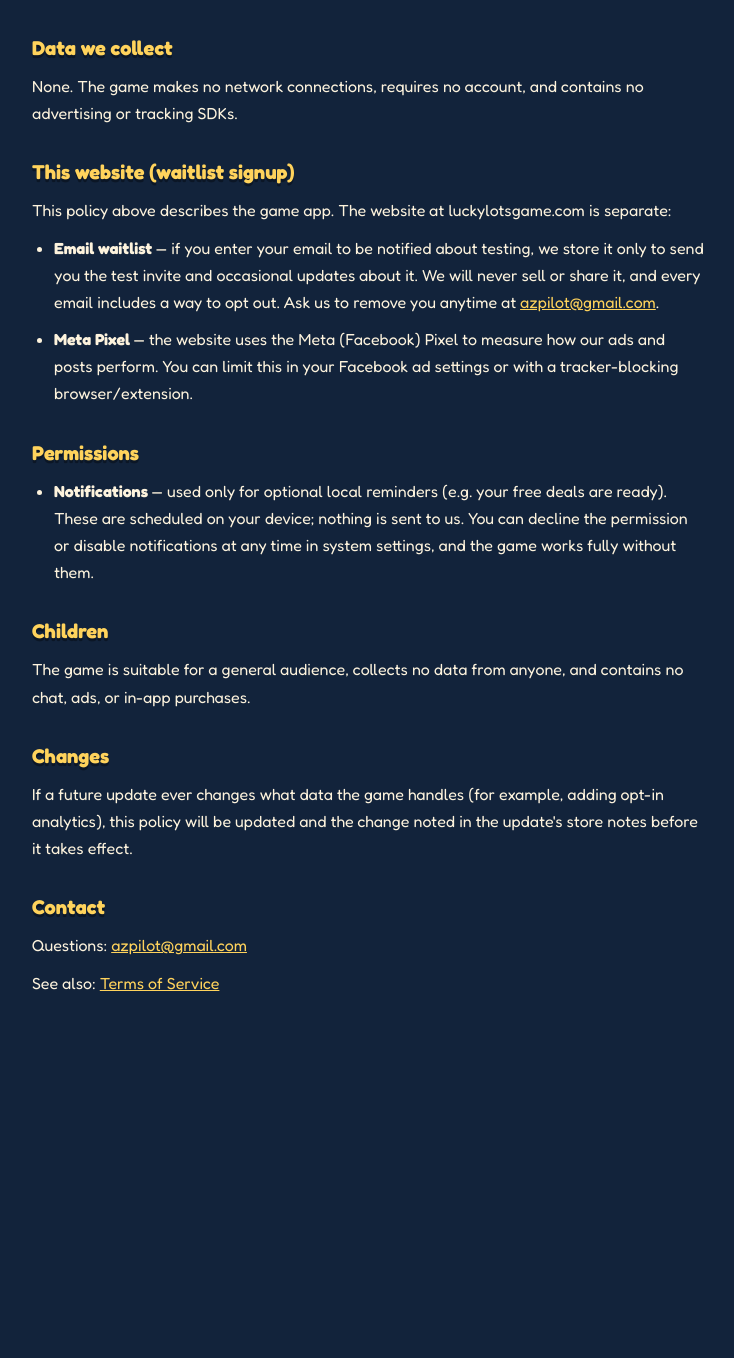
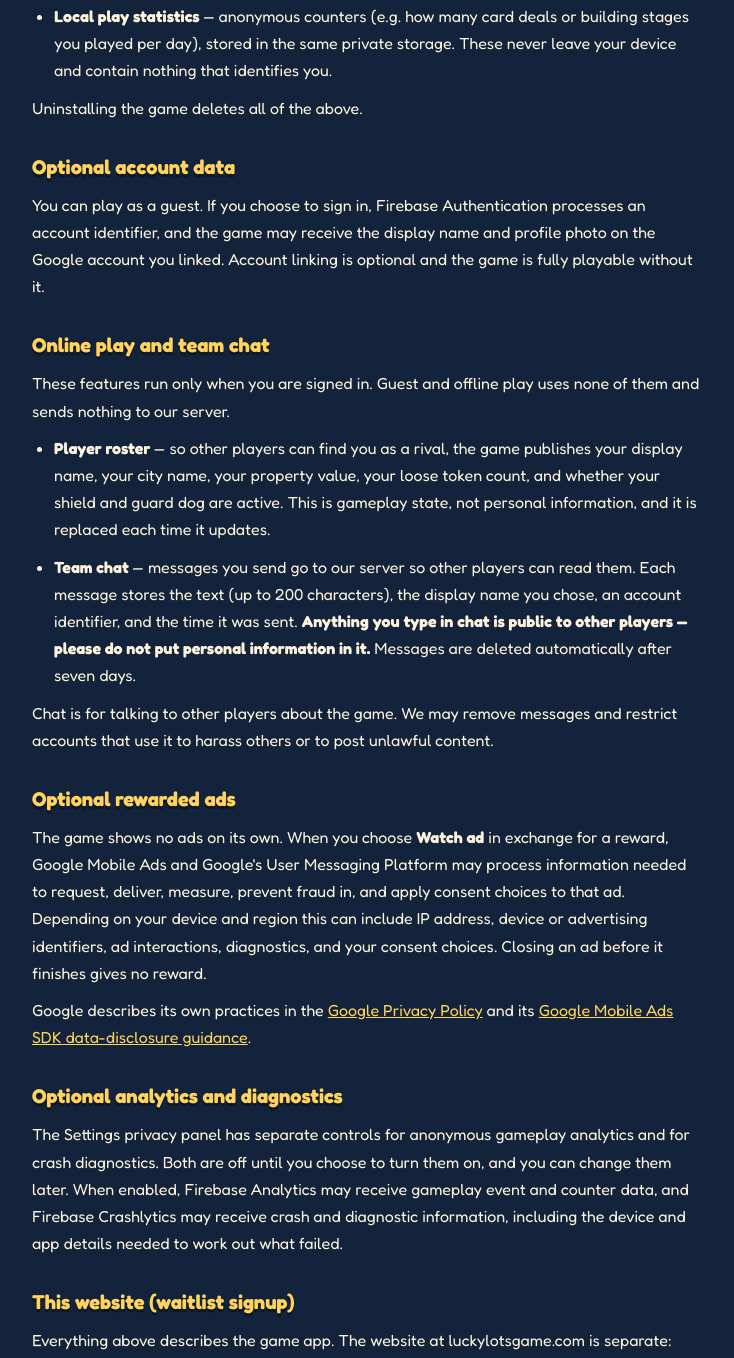
Before and after one commit to azpilot2211/lucklotsgame, a plain HTML site: page privacy.html in a window 1280 px wide. Shown: the part 625-1983 px from the top of the page, without its empty margins (272-1006 px from the left). Before the commit the page ends 1712 px from the top, so only its background shows below. Drawn offline with Linux system fonts and the light colour scheme.

Commit message:
edited Privacy Policy

```diff
--- a/privacy.html
+++ b/privacy.html
@@ -14,15 +14,19 @@
 <article class="legal">
 <a class="home-link" href="index.html">&larr; luckylotsgame.com</a>
 <h1>Lucky Lots: Card City — Privacy Policy</h1>
-<p><em>Last updated: July 26, 2026</em></p>
+<p><em>Last updated: August 1, 2026</em></p>
 
 <p>Lucky Lots: Card City ("the game") is developed and published by Michael
 Driggs ("we", "us"). This policy describes what information the game
 handles.</p>
 
 <h2>The short version</h2>
-<p>The game collects no personal information and sends no data off your
-device. There are no accounts, no ads, and no third-party analytics.</p>
+<p>You can play without an account. Signing in is optional, and so is every
+ad — you only ever see one by choosing to watch it for a reward. Gameplay
+analytics and crash diagnostics are switched off unless you turn them on.</p>
+<p>If you sign in, the game has online features: a shared player roster and a
+team chat room. Anything you type in chat is sent to our server and shown to
+other players. Guest and signed-out play sends nothing off your device.</p>
 
 <h2>Data the game stores on your device</h2>
 <ul>
@@ -35,12 +39,55 @@ you.</li>
 </ul>
 <p>Uninstalling the game deletes all of the above.</p>
 
-<h2>Data we collect</h2>
-<p>None. The game makes no network connections, requires no account, and
-contains no advertising or tracking SDKs.</p>
+<h2>Optional account data</h2>
+<p>You can play as a guest. If you choose to sign in, Firebase Authentication
+processes an account identifier, and the game may receive the display name and
+profile photo on the Google account you linked. Account linking is optional and
+the game is fully playable without it.</p>
+
+<h2>Online play and team chat</h2>
+<p>These features run only when you are signed in. Guest and offline play uses
+none of them and sends nothing to our server.</p>
+<ul>
+<li><strong>Player roster</strong> — so other players can find you as a rival,
+the game publishes your display name, your city name, your property value, your
+loose token count, and whether your shield and guard dog are active. This is
+gameplay state, not personal information, and it is replaced each time it
+updates.</li>
+<li><strong>Team chat</strong> — messages you send go to our server so other
+players can read them. Each message stores the text (up to 200 characters), the
+display name you chose, an account identifier, and the time it was sent.
+<strong>Anything you type in chat is public to other players — please do not put
+personal information in it.</strong> Messages are deleted automatically after
+seven days.</li>
+</ul>
+<p>Chat is for talking to other players about the game. We may remove messages
+and restrict accounts that use it to harass others or to post unlawful
+content.</p>
+
+<h2>Optional rewarded ads</h2>
+<p>The game shows no ads on its own. When you choose <strong>Watch ad</strong>
+in exchange for a reward, Google Mobile Ads and Google's User Messaging Platform
+may process information needed to request, deliver, measure, prevent fraud in,
+and apply consent choices to that ad. Depending on your device and region this
+can include IP address, device or advertising identifiers, ad interactions,
+diagnostics, and your consent choices. Closing an ad before it finishes gives no
+reward.</p>
+<p>Google describes its own practices in the
+<a href="https://policies.google.com/privacy">Google Privacy Policy</a> and its
+<a href="https://developers.google.com/admob/android/privacy/play-data-disclosure">Google
+Mobile Ads SDK data-disclosure guidance</a>.</p>
+
+<h2>Optional analytics and diagnostics</h2>
+<p>The Settings privacy panel has separate controls for anonymous gameplay
+analytics and for crash diagnostics. Both are off until you choose to turn them
+on, and you can change them later. When enabled, Firebase Analytics may receive
+gameplay event and counter data, and Firebase Crashlytics may receive crash and
+diagnostic information, including the device and app details needed to work out
+what failed.</p>
 
 <h2>This website (waitlist signup)</h2>
-<p>This policy above describes the game app. The website at luckylotsgame.com is
+<p>Everything above describes the game app. The website at luckylotsgame.com is
 separate:</p>
 <ul>
 <li><strong>Email waitlist</strong> — if you enter your email to be notified
@@ -62,13 +109,24 @@ time in system settings, and the game works fully without them.</li>
 </ul>
 
 <h2>Children</h2>
-<p>The game is suitable for a general audience, collects no data from anyone,
-and contains no chat, ads, or in-app purchases.</p>
+<p>The game is intended for a general audience and is not directed to children.
+It contains no real-money wagering. It does contain a team chat room where
+players type free text to each other, which is why it is not directed to
+children. Rewarded ads are optional and use a maximum ad-content rating of
+PG.</p>
+
+<h2>Data deletion</h2>
+<p>Uninstalling the game removes everything stored on your device.</p>
+<p>To delete the data held on our server — your roster profile and your chat
+messages — email <a href="mailto:azpilot@gmail.com">azpilot@gmail.com</a> from
+the address linked to your account, or include the Account ID shown in the
+game's Settings screen. We delete it within 30 days. Chat messages are also
+deleted automatically after seven days whether or not you ask.</p>
 
 <h2>Changes</h2>
-<p>If a future update ever changes what data the game handles (for example,
-adding opt-in analytics), this policy will be updated and the change noted in
-the update's store notes before it takes effect.</p>
+<p>If a future update changes what data the game handles, this policy will be
+updated and the change noted in the update's store notes before it takes
+effect.</p>
 
 <h2>Contact</h2>
 <p>Questions: <a href="mailto:azpilot@gmail.com">azpilot@gmail.com</a></p>
```
